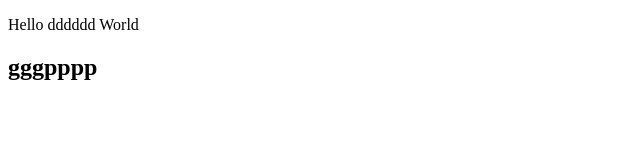
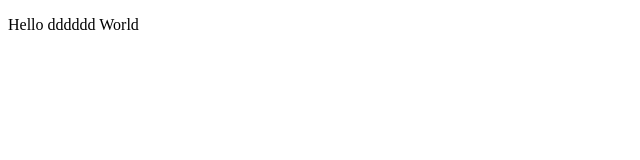
Before and after one commit to Sergey20081999/test, a plain HTML site: page index.html in a window 1280 px wide. Shown: the whole page, without its empty margins (0-640 px from the left). Drawn offline with Linux system fonts and the light colour scheme.

Commit message:
new main

```diff
--- a/index.html
+++ b/index.html
@@ -7,6 +7,6 @@
 </head>
 <body>
     <p>Hello dddddd World</p>
-    <h2>gggpppp</h2>
+
 </body>
 </html>
```
